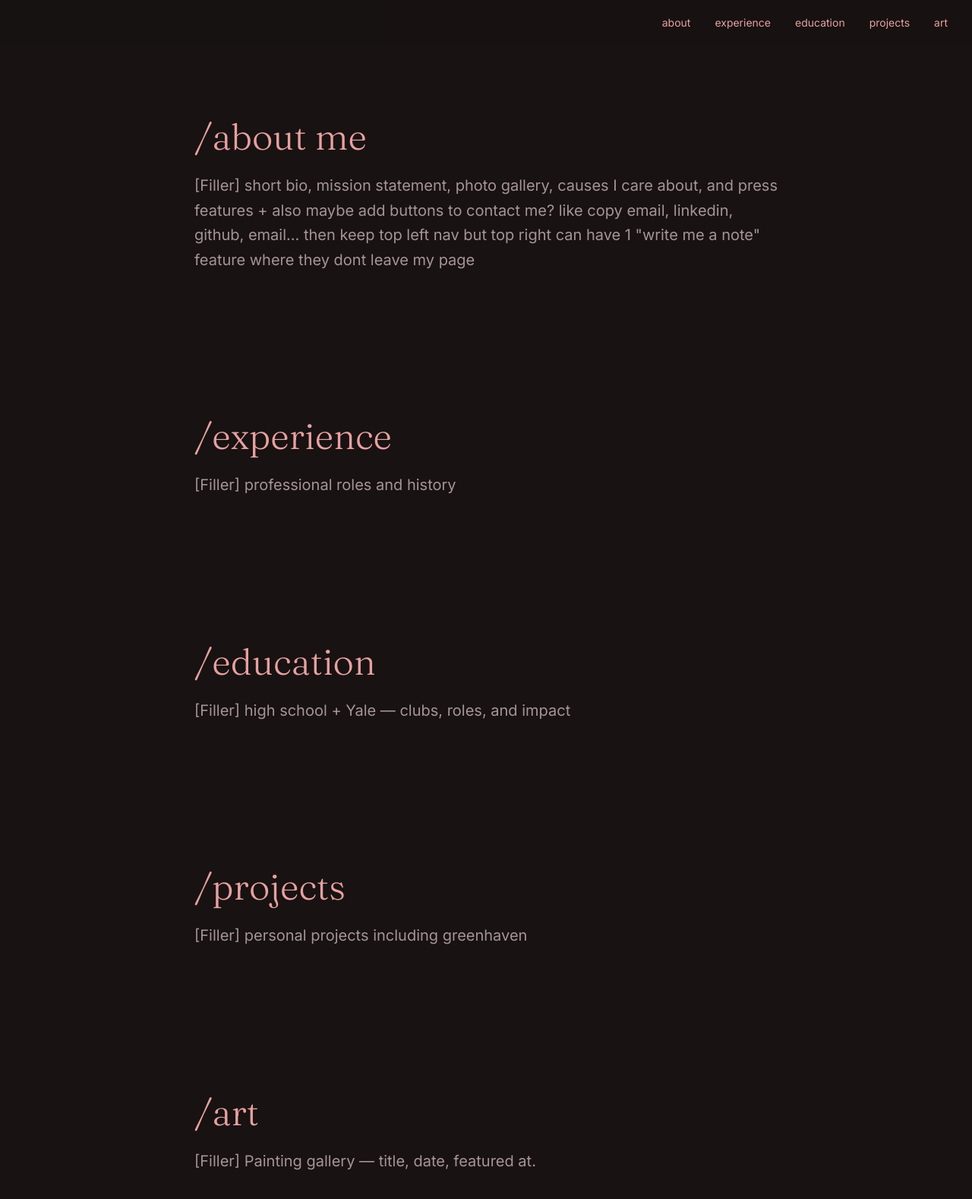
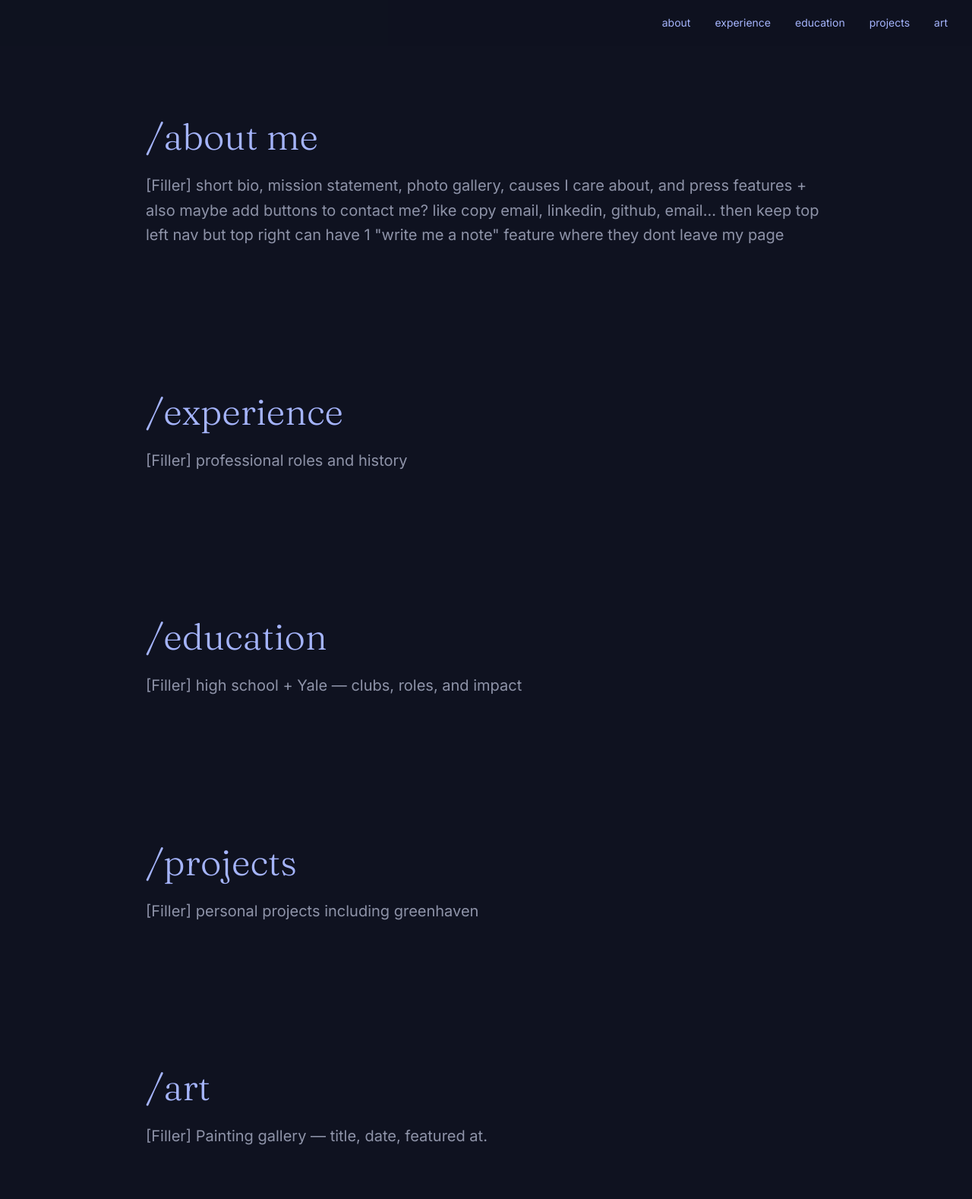
Before and after one commit to afomiamesfin/personal-portfolio, an Astro site: page / in a window 1280 px wide. Shown: the whole page at 76% size. Built offline with nearby package versions, Linux system fonts and the light colour scheme; Astro itself is replaced by a stand-in of ours.

Commit message:
update color theme & sizing

```diff
--- a/src/layouts/BaseLayout.astro
+++ b/src/layouts/BaseLayout.astro
@@ -48,16 +48,16 @@ const navLinks = [
 
             <!-- hamburger button, hidden on desktop -->
             <button id="menu-toggle" class="md:hidden" aria-label="Toggle menu">
-                <div class="w-6 h-0.5 bg-mist mb-1.5"></div>
-                <div class="w-6 h-0.5 bg-mist mb-1.5"></div>
-                <div class="w-6 h-0.5 bg-mist"></div>
+                <div class="w-6 h-0.5 bg-text1 mb-1.5"></div>
+                <div class="w-6 h-0.5 bg-text1 mb-1.5"></div>
+                <div class="w-6 h-0.5 bg-text1"></div>
             </button>
         </header>
 
         <!-- mobile menu, starts hidden -->
         <nav id="mobile-menu" class="hidden md:hidden flex-col gap-4 px-8 pb-6 bg-bgrnd">
             {navLinks.map((link) => (
-                <a href={link.href} class="mobile-link text-base text-mist hover:text-text1 transition-colors">{link.name}</a>
+                <a href={link.href} class="mobile-link text-base text-text1 hover:text-text1 transition-colors">{link.name}</a>
             ))}
         </nav>
 
@@ -74,14 +74,12 @@ const navLinks = [
 
         menuBtn?.addEventListener('click', () => {
             menu?.classList.toggle('hidden');
-            menu?.classList.toggle('flex');
         })
 
         // close menu when link is tapped
         document.querySelectorAll('.mobile-link').forEach((link) => {
             link.addEventListener('click', () => {
                 menu?.classList.toggle('hidden');
-                menu?.classList.toggle('flex');
             })
         })
     </script>
--- a/src/pages/index.astro
+++ b/src/pages/index.astro
@@ -4,7 +4,7 @@ import BaseLayout from "../layouts/BaseLayout.astro";
 <BaseLayout title="home">
     <!-- about -->
     <section id="about" class="py-24 px-8 flex justify-center">
-        <div class="w-full max-w-3xl">
+        <div class="w-full max-w-4xl">
             <h1 class="font-serif text-5xl font-light text-titles mb-6"> /about me</h1>
             <p class="leading-relaxed text-xl text-text1">
                 [Filler] short bio, mission statement, photo gallery, causes I care about, and press features
@@ -16,7 +16,7 @@ import BaseLayout from "../layouts/BaseLayout.astro";
 
     <!-- experience -->
     <section id="experience" class="py-24 px-8 flex justify-center">
-        <div class="w-full max-w-3xl">
+        <div class="w-full max-w-4xl">
             <h1 class="font-serif text-5xl font-light text-titles mb-6">/experience</h1>
             <p class="leading-relaxed text-xl text-text1">
                 [Filler] professional roles and history
@@ -26,7 +26,7 @@ import BaseLayout from "../layouts/BaseLayout.astro";
 
     <!-- education -->
     <section id="education" class="py-24 px-8 flex justify-center">
-        <div class="w-full max-w-3xl">
+        <div class="w-full max-w-4xl">
             <h1 class="font-serif text-5xl font-light text-titles mb-6">/education</h1>
             <p class="leading-relaxed text-xl text-text1">
                 [Filler] high school + Yale — clubs, roles, and impact
@@ -36,7 +36,7 @@ import BaseLayout from "../layouts/BaseLayout.astro";
 
     <!-- projects -->
     <section id="projects" class="py-24 px-8 flex justify-center">
-        <div class="w-full max-w-3xl">
+        <div class="w-full max-w-4xl">
             <h1 class="font-serif text-5xl font-light text-titles mb-6">/projects</h1>
             <p class="leading-relaxed text-xl text-text1">
                 [Filler] personal projects including greenhaven
@@ -46,7 +46,7 @@ import BaseLayout from "../layouts/BaseLayout.astro";
 
     <!-- art -->
     <section id="art" class="py-24 px-8 flex justify-center">
-        <div class="w-full max-w-3xl">
+        <div class="w-full max-w-4xl">
             <h1 class="font-serif text-5xl font-light text-titles mb-6">/art</h1>
             <p class="leading-relaxed text-xl text-text1">
                 [Filler] Painting gallery — title, date, featured at.
--- a/src/styles/global.css
+++ b/src/styles/global.css
@@ -1,9 +1,9 @@
 @import "tailwindcss";
 
 @theme {
-    --color-bgrnd: #181212;
-    --color-titles: #E8A0A0;
-    --color-text1: #A69494;
+    --color-bgrnd: #0F1220;
+    --color-titles: #A5B4FC;
+    --color-text1: #8E93A8;
     --font-serif: "Fraunces", serif;
     --font-sans: "Inter", sans-serif;
 }
```
